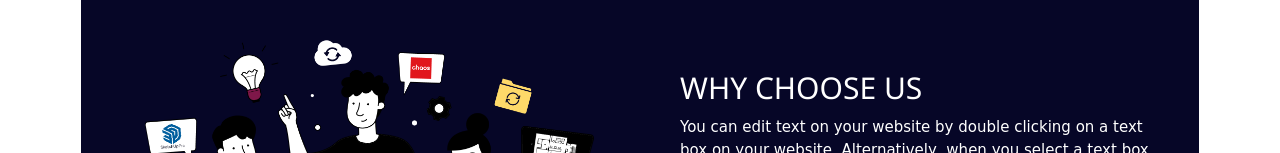
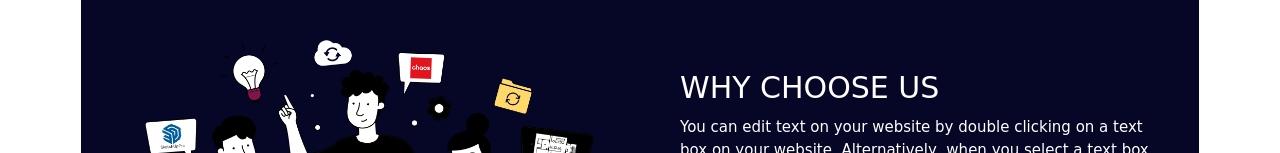
Before and after one commit to oishen/interior, a plain HTML site: page index.html in a window 1280 px wide. Shown: the part 799-952 px from the top of the page. Drawn offline with nearby package versions, Linux system fonts and the light colour scheme.

Commit message:
change font family of h2 in index.html

```diff
--- a/index.css
+++ b/index.css
@@ -90,6 +90,9 @@ footer p {
   color: white;
   padding: 0 40px;
 }
+#sec1 h2{
+  font-family: "Architects Daughter", cursive;
+}
 
 @media only screen and (max-width: 992px) {
   *{
```
